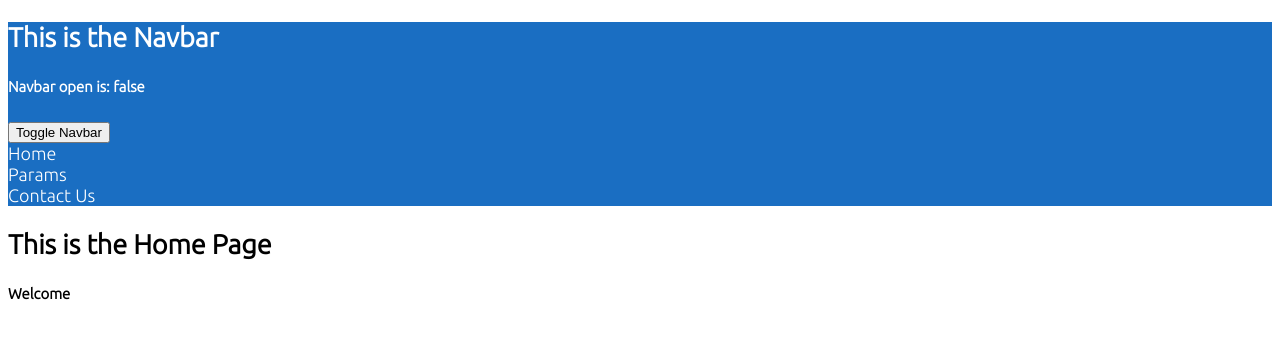
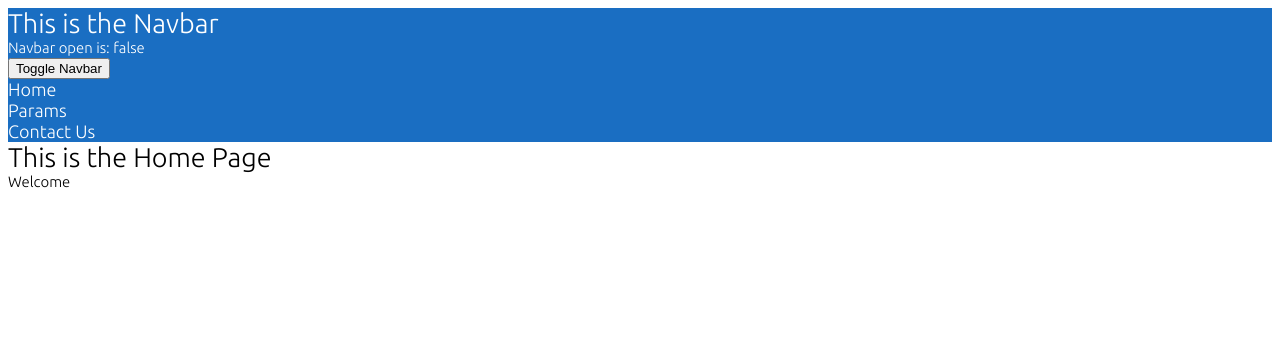
Before and after one commit to aaronsisler/next-serverless-poc, a Next.js app: page / in a window 1280 px wide. Shown: the top 338 px of the page. Built offline with nearby package versions, Linux system fonts and the light colour scheme.

Commit message:
Have the fonts working correctly in dev and deployed

```diff
--- a/package.json
+++ b/package.json
@@ -3,7 +3,7 @@
   "version": "0.1.0",
   "private": true,
   "scripts": {
-    "build": "next build ./src",
+    "build": "rm -rf ./.next && next build ./src",
     "deploy": "yarn build && sls deploy",
     "start": "next ./src"
   },
--- a/src/pages/_document.js
+++ b/src/pages/_document.js
@@ -10,7 +10,11 @@ class MyDocument extends Document {
     return (
       <Html lang="en-US">
         <Head>
-          <link rel="icon" type="image/x-icon" href="../static/favicon.ico" />
+          <link
+            rel="icon"
+            type="image/x-icon"
+            href="./static/images/favicon.ico"
+          />
         </Head>
         <body>
           <Main />
--- a/src/styles/app.scss
+++ b/src/styles/app.scss
@@ -19,6 +19,16 @@
 
     height: 100%;
   }
+  h1,
+  h2,
+  h3,
+  h4,
+  h5,
+  h6 {
+    margin: 0;
+    font-weight: 400;
+    padding: 0;
+  }
 }
 
 //Medium screens - TABLET
```
Also changed, not shown: src/next.config.js (+4 -4 lines), 2 other files (tests, documents, lock files or other folders).
